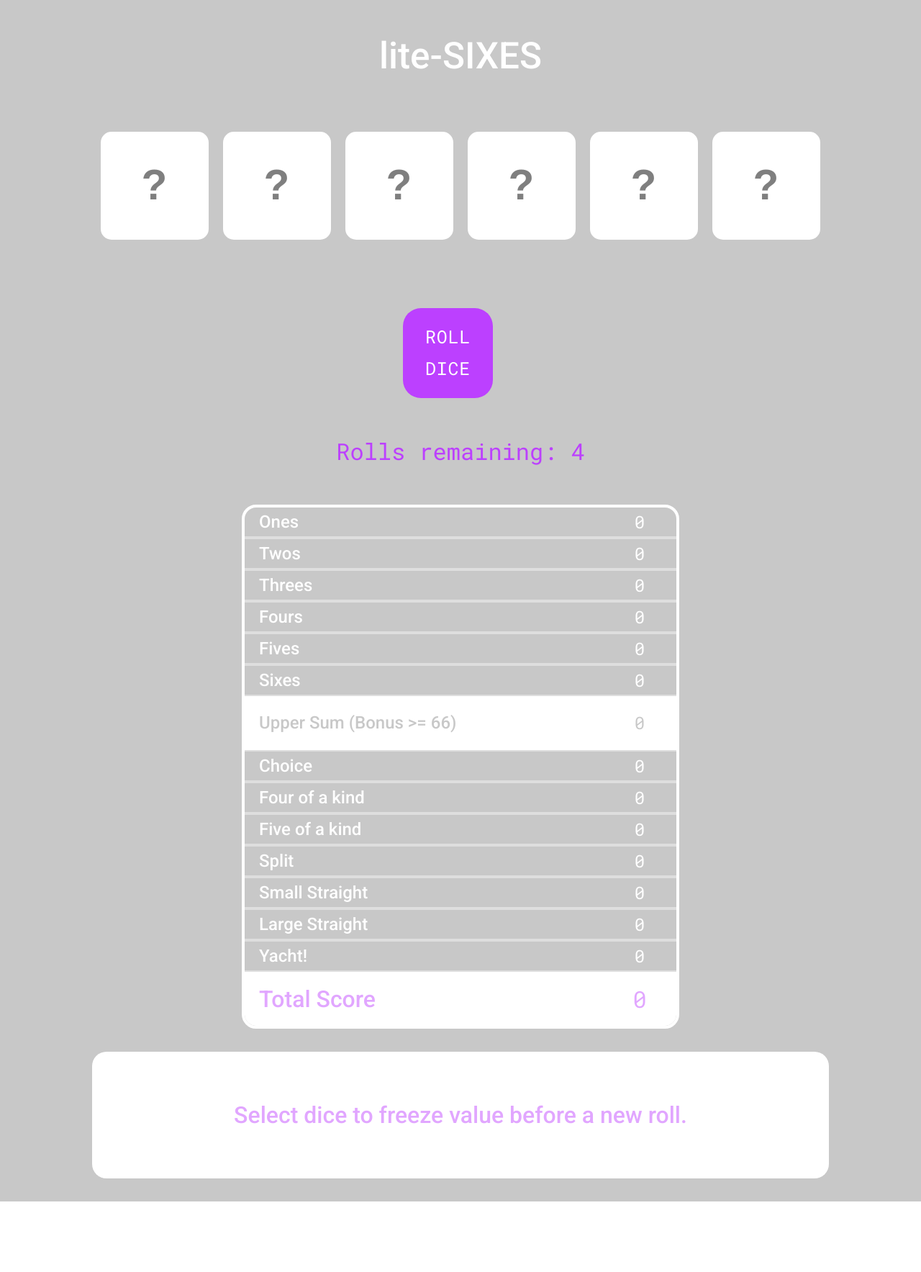
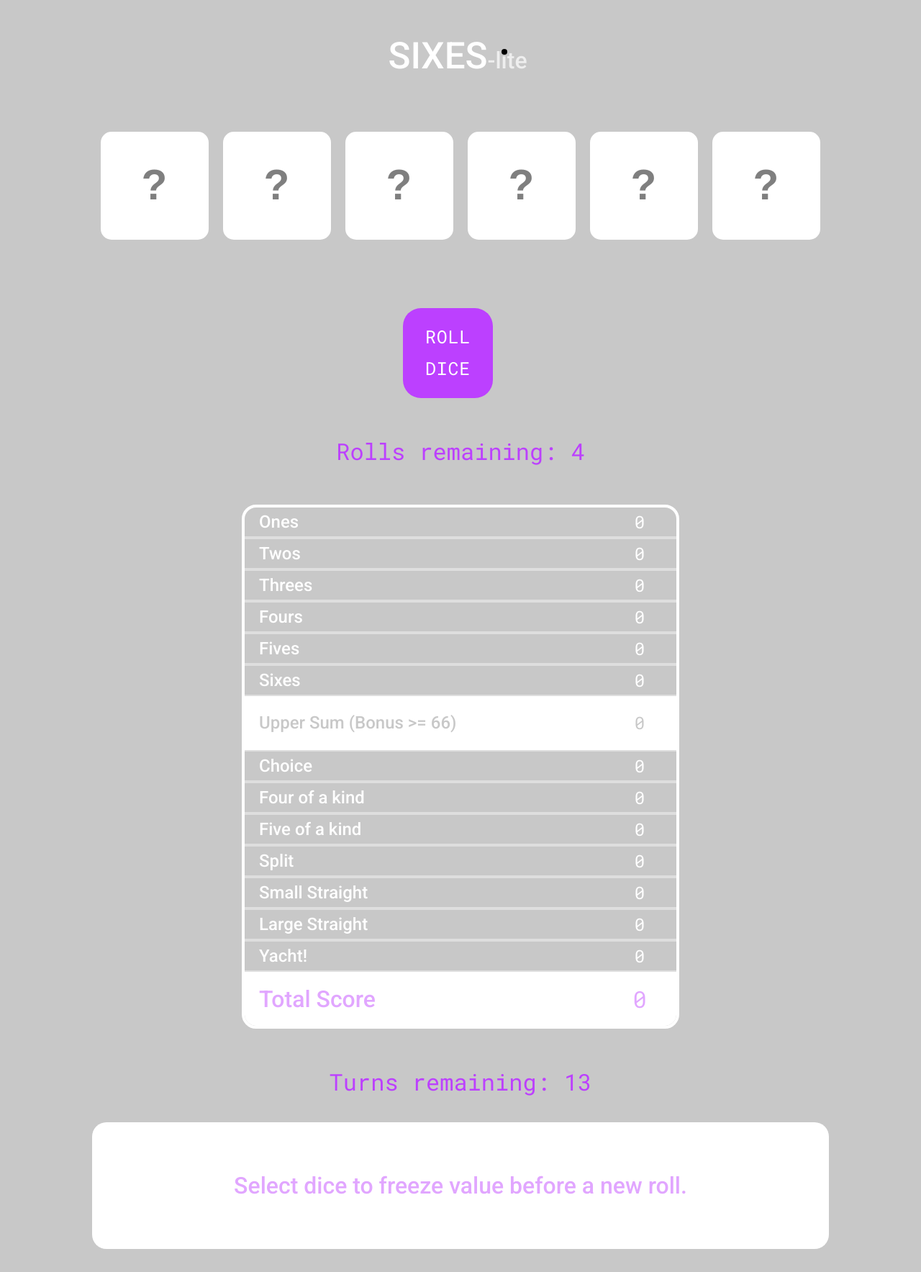
Before and after one commit to chriskstaton/SIXXES, a React (Vite) app: page / in a window 1280 px wide. Shown: the whole page at 72% size. Before the commit the page ends 1669 px from the top, so only its background shows below. Built offline with nearby package versions, Linux system fonts and the light colour scheme.

Commit message:
sixes-lite

```diff
--- a/index.html
+++ b/index.html
@@ -4,7 +4,7 @@
 		<meta charset="UTF-8" />
 		<link rel="icon" type="image/svg+xml" href="/dice6.svg" />
 		<meta name="viewport" content="width=device-width, initial-scale=1.0" />
-		<title>lite-SIXES</title>
+		<title>SIXES-lite</title>
 	</head>
 	<body>
 		<div id="root"></div>
--- a/package.json
+++ b/package.json
@@ -1,5 +1,5 @@
 {
-	"name": "lite-SIXES",
+	"name": "SIXES-lite",
 	"private": true,
 	"version": "0.0.0",
 	"type": "module",
--- a/src/App.scss
+++ b/src/App.scss
@@ -17,4 +17,27 @@ body {
 h1 {
 	position: relative;
 	padding: 1rem;
+	font-size: 4em;
+
+	span {
+		font-size: xx-large;
+		opacity: 69%;
+	}
 }
+
+.dotted {
+	height: 8px;
+	width: 8px;
+	border-radius: 100%;
+	background-color: black;
+	display: inline-flex;
+	position: relative;
+	left: -36px;
+	margin-bottom: 19px;
+}
+
+h2 {
+	position: relative;
+	display: inline-flex;
+	font-size: xx-large;
+}
--- a/src/App.tsx
+++ b/src/App.tsx
@@ -5,7 +5,12 @@ import Tips from "./Tips";
 function App() {
 	return (
 		<div className="App">
-			<h1>lite-SIXES</h1>
+			<h1>
+				SIXES
+				<span>-lite</span>
+				<div className="dotted" />
+			</h1>
+
 			<DiceRoller />
 			<Tips />
 		</div>
--- a/src/DiceRoller.scss
+++ b/src/DiceRoller.scss
@@ -108,6 +108,12 @@ $dice-dimensions: 150px;
 	margin-top: 15px;
 }
 
+.turn-counter {
+	color: #bc40ff;
+	font-size: xx-large;
+	font-family: "Roboto Mono", monospace;
+}
+
 .reset-dice-button {
 	height: 125px;
 	width: 125px;
--- a/src/DiceRoller.tsx
+++ b/src/DiceRoller.tsx
@@ -280,6 +280,7 @@ function DiceRoller() {
 					rollCount={rollCount}
 				/>
 			</div>
+			<div className="turn-counter">Turns remaining: {13 - turnCount}</div>
 		</>
 	);
 }
--- a/src/Scoreboard.scss
+++ b/src/Scoreboard.scss
@@ -3,6 +3,7 @@ $scoreboard-border: 4px solid rgba(255, 255, 255, 0.4);
 .scoreboard-container {
 	.scoreboard {
 		margin-top: 50px;
+		margin-bottom: 50px;
 		display: inline-grid;
 		border: 4px solid white;
 		border-radius: 20px;
```
Also changed, not shown: 5 other files (tests, documents, lock files or other folders).
